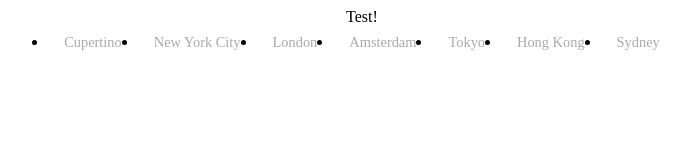
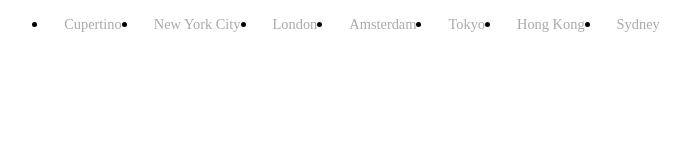
Before and after one commit to pazzissima/cities-test, a plain HTML site: page index.html in a window 1280 px wide. Shown: the whole page, without its empty margins (286-976 px from the left). Drawn offline with Linux system fonts and the light colour scheme.

Commit message:
removed test line

```diff
--- a/index.html
+++ b/index.html
@@ -4,7 +4,6 @@
     <link rel="stylesheet" href="styles.css" />
   </head>
   <body>
-    Test!
     <div id="wrapper"><ul class="city_list"></ul></div>
     <script src="script.js"></script>
   </body>
```
